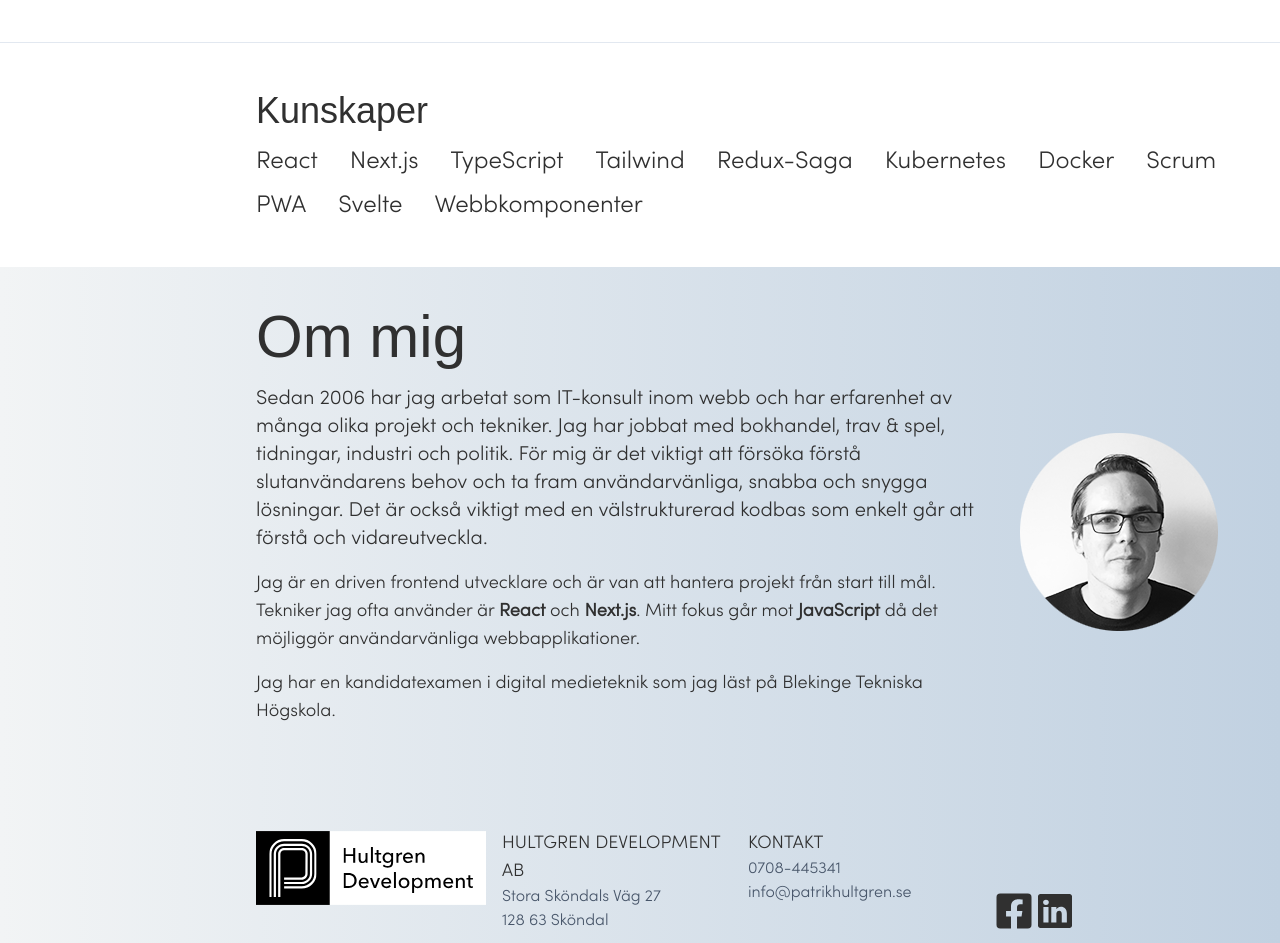
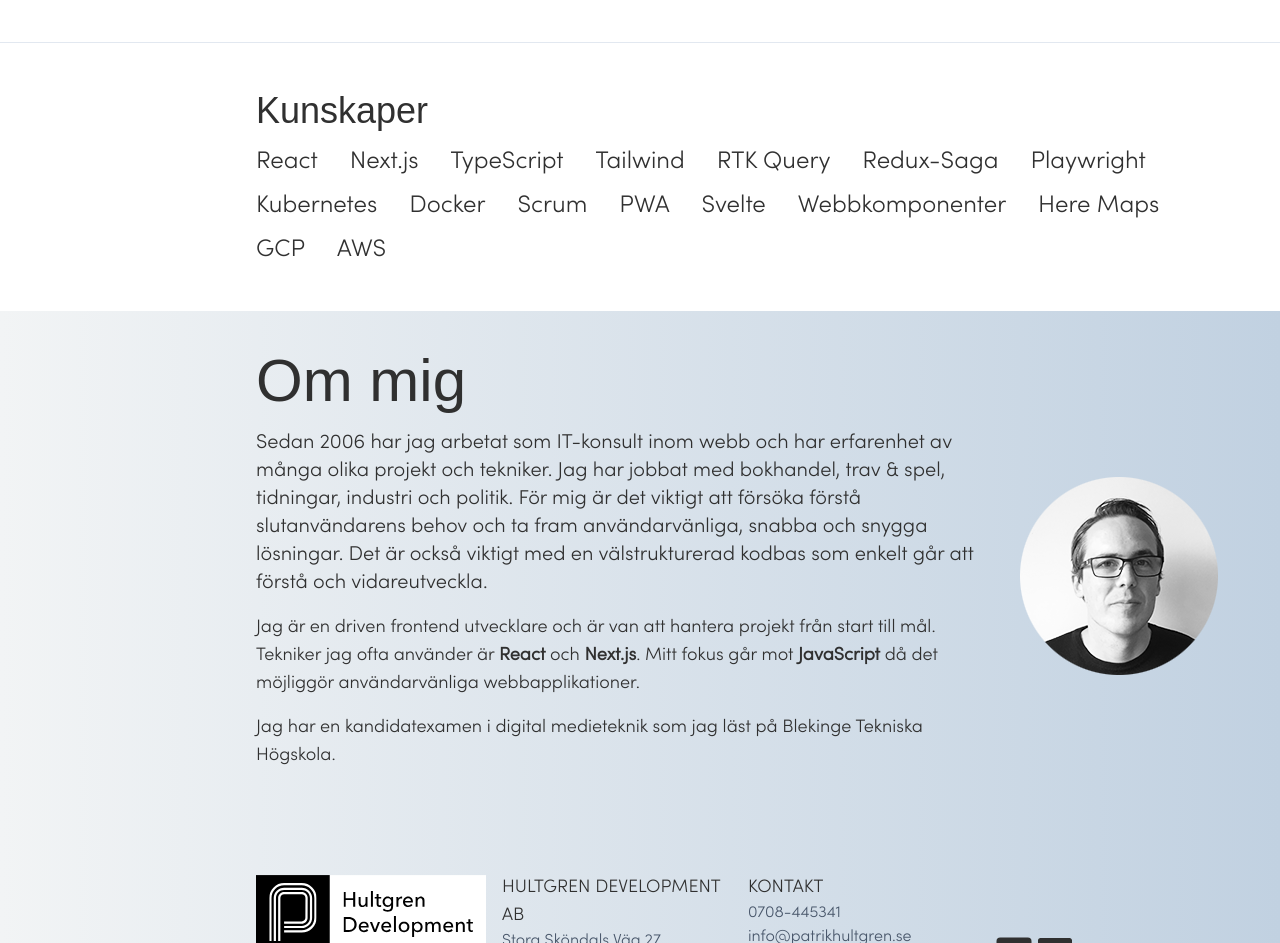
Before and after one commit to patrikhultgren/hultgren-development-ab, a React (Create React App) app: page / in a window 1280 px wide. Shown: the part 3340-4283 px from the top of the page. Built offline with nearby package versions, Linux system fonts and the light colour scheme; a web font is replaced by a local one.

Commit message:
Update knowledges

```diff
--- a/src/components/Knowledge/index.tsx
+++ b/src/components/Knowledge/index.tsx
@@ -1,4 +1,5 @@
 import Container from 'components/Container'
+import { knowledges } from 'data'
 
 export default function Knowledge() {
   return (
@@ -14,17 +15,9 @@ export default function Knowledge() {
           Kunskaper
         </h2>
         <ul className="flex text-xl md:text-2xl font-light flex-wrap [&>li]:mt-3 list-none gap-x-8">
-          <li>React</li>
-          <li>Next.js</li>
-          <li>TypeScript</li>
-          <li>Tailwind</li>
-          <li>Redux-Saga</li>
-          <li>Kubernetes</li>
-          <li>Docker</li>
-          <li>Scrum</li>
-          <li>PWA</li>
-          <li>Svelte</li>
-          <li>Webbkomponenter</li>
+          {knowledges.map((knowledge) => (
+            <li key={knowledge}>{knowledge}</li>
+          ))}
         </ul>
       </Container>
     </section>
--- a/src/data.tsx
+++ b/src/data.tsx
@@ -89,3 +89,22 @@ export const largeProjects = [
     link: 'https://patrikhultgren.github.io/calendar/',
   },
 ]
+
+export const knowledges = [
+  'React',
+  'Next.js',
+  'TypeScript',
+  'Tailwind',
+  'RTK Query',
+  'Redux-Saga',
+  'Playwright',
+  'Kubernetes',
+  'Docker',
+  'Scrum',
+  'PWA',
+  'Svelte',
+  'Webbkomponenter',
+  'Here Maps',
+  'GCP',
+  'AWS',
+]
```
